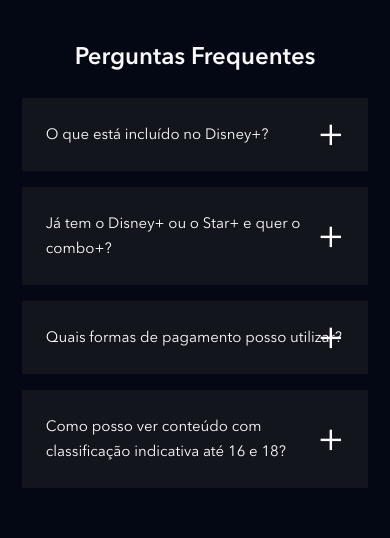
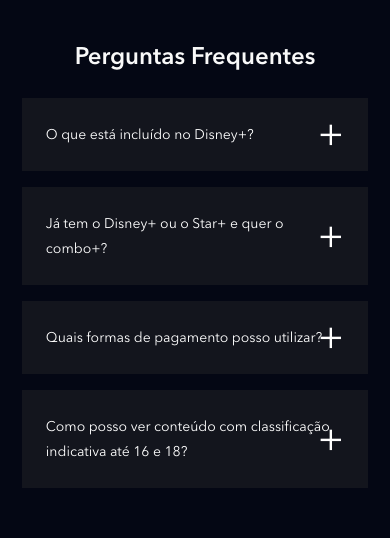
Before and after one commit to gabrielcastro77/clone_disneyplus, a website: page index.html in a window 390 px wide. Shown: the part 4619-5157 px from the top of the page. Drawn offline with nearby package versions, Linux system fonts and the light colour scheme; files that its build step writes are made by us from their sources; files whose address does not match are found by name.

Commit message:
atualização

```diff
--- a/src/styles/_faq.scss
+++ b/src/styles/_faq.scss
@@ -28,14 +28,10 @@
                     display: flex;
                     align-items: center;
                     font-size: 40px;
-
-                    @media (max-width: 768px) {
-
-                    }
                 }
 
                 @media (max-width: 768px) {
-                    font-size: 15px;
+                    font-size: 14px;
                     line-height: 25px;
                 }
             }
```
